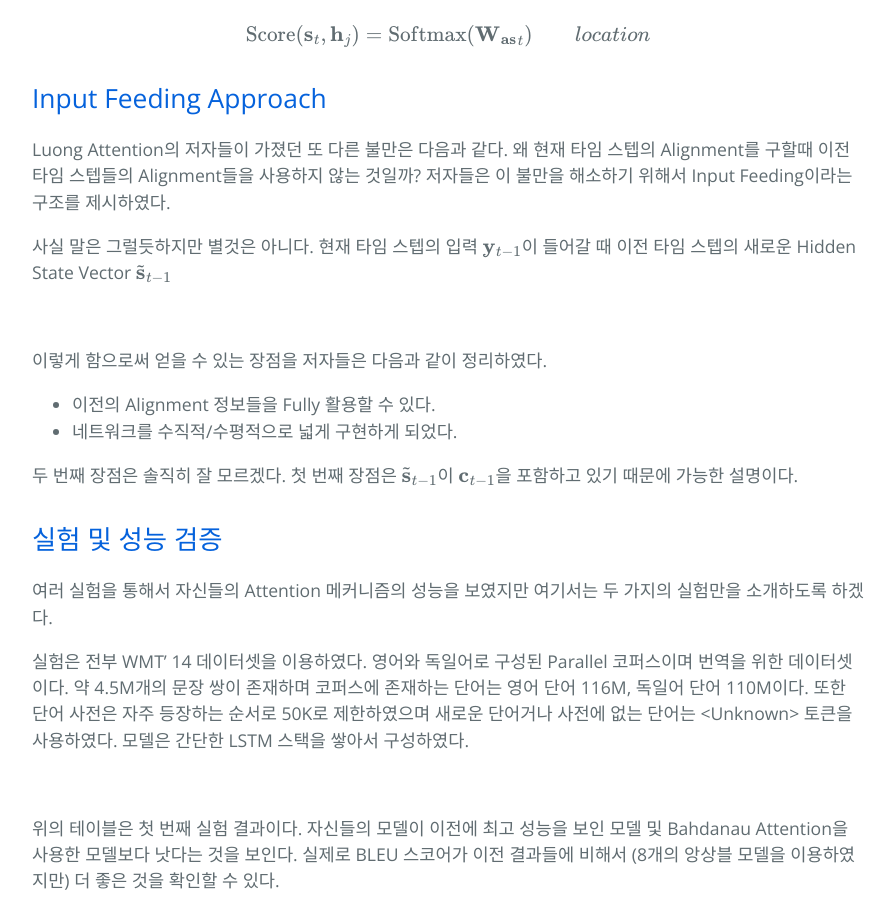
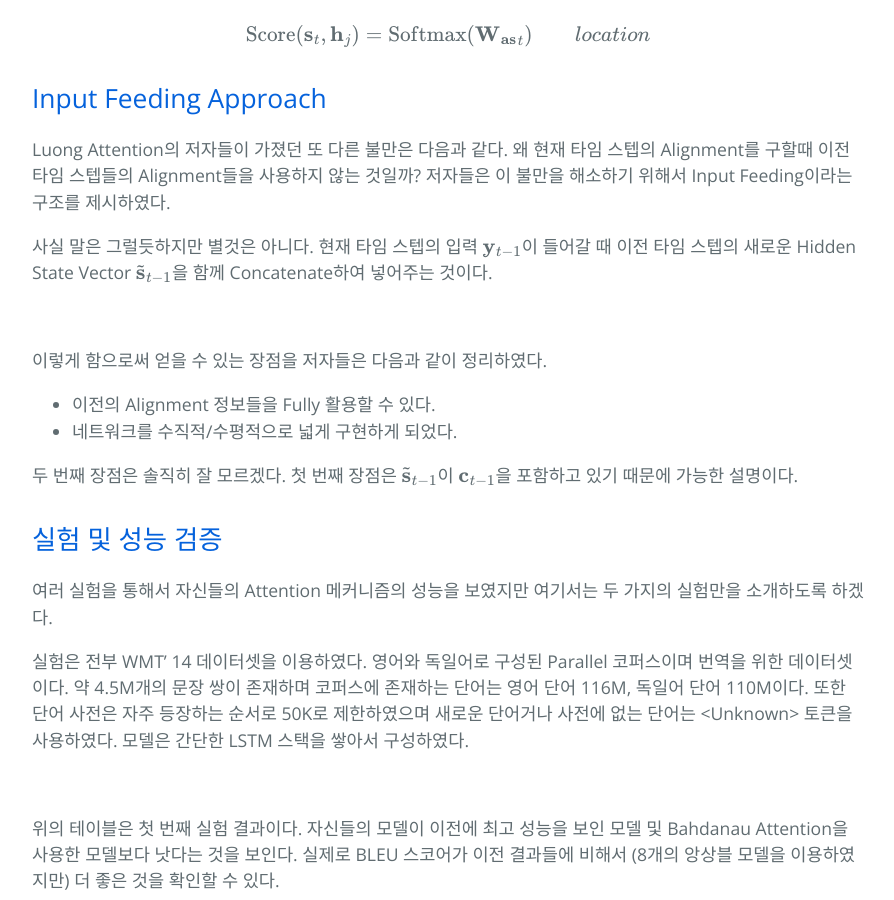
Before and after one commit to hcnoh/hcnoh.github.io, a Jekyll site: the page built from _posts/2019-01-01-luong-attention.md, in a window 1280 px wide and 900 px high, scrolled down 3571 px. Shown: the whole window, without its empty margins (192-1086 px from the left). Built offline with Jekyll 4.4.1, drawn with Linux system fonts in a browser that asks for light colours; formulas are drawn with MathJax 3; comment, search, counter and statistics services are not loaded.

Commit message:
Update 2019-01-01-luong-attention.md

```diff
--- a/_posts/2019-01-01-luong-attention.md
+++ b/_posts/2019-01-01-luong-attention.md
@@ -139,7 +139,7 @@ $$
 ## Input Feeding Approach
 Luong Attention의 저자들이 가졌던 또 다른 불만은 다음과 같다. 왜 현재 타임 스텝의 Alignment를 구할때 이전 타임 스텝들의 Alignment들을 사용하지 않는 것일까? 저자들은 이 불만을 해소하기 위해서 Input Feeding이라는 구조를 제시하였다.
 
-사실 말은 그럴듯하지만 별것은 아니다. 현재 타임 스텝의 입력 $$\mathbf{y}_{t-1}$$이 들어갈 때 이전 타임 스텝의 새로운 Hidden State Vector $$\tilde{\mathbf{s}}_{t-1}$$
+사실 말은 그럴듯하지만 별것은 아니다. 현재 타임 스텝의 입력 $$\mathbf{y}_{t-1}$$이 들어갈 때 이전 타임 스텝의 새로운 Hidden State Vector $$\tilde{\mathbf{s}}_{t-1}$$을 함께 Concatenate하여 넣어주는 것이다.
 
 ![](/assets/img/2019-01-01-luong-attention/02.png)
 
```
